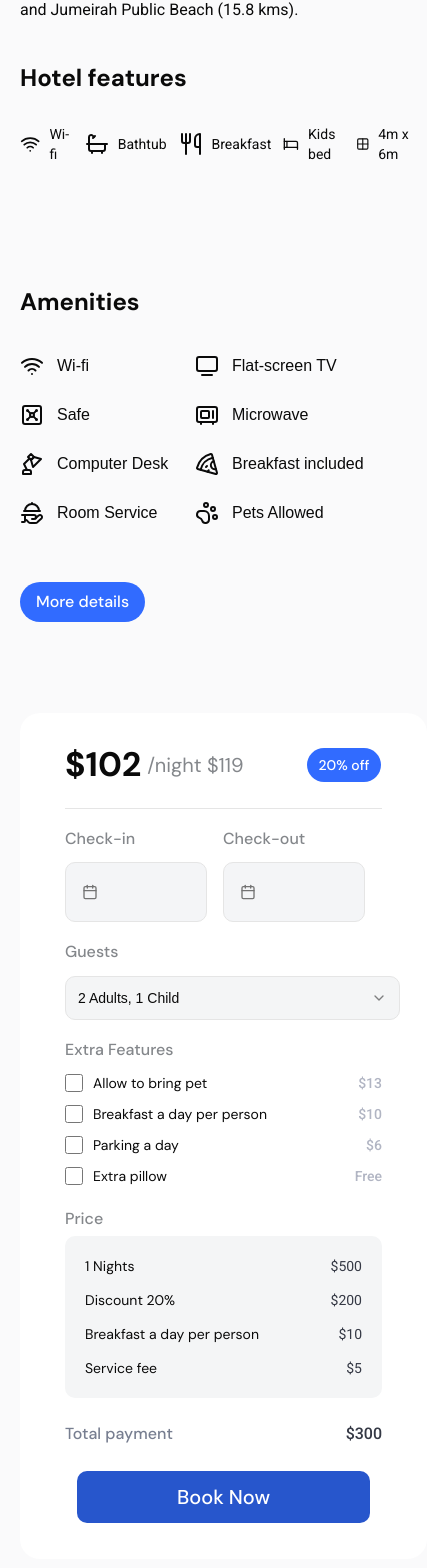
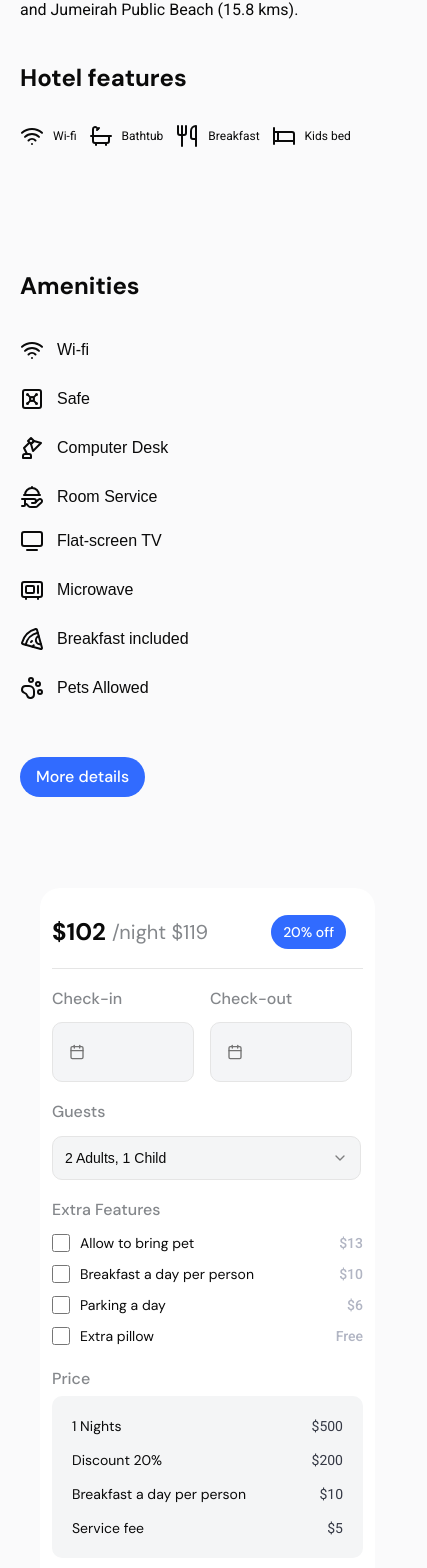
Before and after one commit to paulinasprojects/tripguide-dev, a Next.js app: page /hotel/1 in a window 390 px wide. Shown: the part 1097-2665 px from the top of the page, 427 px wide, since content can reach past the window. Built offline with nearby package versions, Linux system fonts and the light colour scheme.

Commit message:
added responsivness to the hotel details page

```diff
--- a/src/app/hotel/[hotelId]/page.tsx
+++ b/src/app/hotel/[hotelId]/page.tsx
@@ -12,11 +12,11 @@ const HotelDetailsPage = () => {
         <SearchBreadcrumbs
           isNotSearchPage
           hotelDetails='Hotel Details'
-          className='pb-0 pl-[100px] max-sm:pl-5'
+          className='pb-0 xl:pl-[100px] lg:pl-[20px] md:pl-[20px] max-sm:pl-5'
         />
       </div>
       <HotelDetails/>
-      <div className='mx-[100px] mb-10 max-sm:mx-5'>
+      <div className='xl:mx-[100px] md:mx-[20px] mb-10 max-sm:mx-5'>
         <ImageSlider images={propertyImages}/>
       </div>
       <HotelCategories/>
--- a/src/components/hotel-amenities.tsx
+++ b/src/components/hotel-amenities.tsx
@@ -6,7 +6,7 @@ const HotelAmenities = () => {
        <span className="font-bold font-dm-sans text-2xl">
           Amenities
         </span>
-        <div className="grid grid-cols-2 mt-[36px]">
+        <div className="grid grid-cols-2 mt-[36px] max-sm:grid-cols-1 max-sm:gap-5">
           <div className="flex flex-col gap-[25px]">
             <span className="flex gap-[13px]">
               <Wifi/>
--- a/src/components/hotel-categories.tsx
+++ b/src/components/hotel-categories.tsx
@@ -2,7 +2,7 @@ import { FaStar, FaStarHalf } from "react-icons/fa"
 
 const HotelCategories = () => {
   return (
-    <div className="ml-[100px] mb-10  max-sm:ml-5">
+    <div className="xl:ml-[100px] md:ml-[20px] mb-10  max-sm:ml-5">
      <div className="flex gap-[14px] items-center">
       <span className="text-[#38B245] text-sm bg-[#d6e1d6] rounded-[5px] p-1 font-dm-sans font-medium">5.0</span>
       <span className="text-[#FD9704] text-sm bg-[#e8decf] rounded-[5px] font-dm-sans font-medium p-1">Perfect</span>
--- a/src/components/hotel-details.tsx
+++ b/src/components/hotel-details.tsx
@@ -3,7 +3,7 @@ import { Flag } from 'lucide-react';
 
 const HotelDetails = () => {
   return (
-    <div className='mt-[25px] flex flex-col gap-[25px] ml-[100px] mb-10 max-sm:ml-5'>
+    <div className='mt-[25px] flex flex-col gap-[25px] xl:ml-[100px] lg:ml-[20px] mb-10 max-sm:ml-5'>
         <h3 className='text-headlineOne max-sm:text-[28px] font-medium font-font-roboto'>Entire rental unit in Opfikon</h3>
         <div className='flex gap-5'>
           <div className='flex gap-1.5 items-center'>
--- a/src/components/hotel-features.tsx
+++ b/src/components/hotel-features.tsx
@@ -8,23 +8,23 @@ const HotelFeatures = () => {
           Hotel features
         </span>
         <div className="flex gap-[48px] items-center max-sm:gap-3">
-          <span className="flex items-center gap-[9px] text-md font-font-roboto font-normal max-sm:text-sm">
+          <span className="flex items-center gap-[9px] text-md font-font-roboto font-normal max-sm:text-[12px] max-sm:whitespace-nowrap">
             <Wifi/>
               Wi-fi
           </span>
-          <span className="flex items-center gap-[9px] text-md font-font-roboto font-normal max-sm:text-sm">
+          <span className="flex items-center gap-[9px] text-md font-font-roboto font-normal max-sm:text-[12px]">
             <Bath/>
               Bathtub
           </span>
-          <span className="flex items-center gap-[9px] text-md font-font-roboto font-normal max-sm:text-sm">
+          <span className="flex items-center gap-[9px] text-md font-font-roboto font-normal max-sm:text-[12px]">
             <Utensils/>
               Breakfast
           </span>
-          <span className="flex items-center gap-[9px] text-md font-font-roboto font-normal max-sm:text-sm">
+          <span className="flex items-center gap-[9px] text-md font-font-roboto font-normal max-sm:text-[12px] max-sm:whitespace-nowrap">
             <Bed/>
               Kids bed
           </span>
-          <span className="flex items-center gap-[9px] text-md font-font-roboto font-normal max-sm:text-sm">
+          <span className="flex items-center gap-[9px] text-md font-font-roboto font-normal max-sm:text-[12px] max-sm:hidden">
             <Grid2X2/>
             4m x 6m
           </span>
--- a/src/components/hotel-guests.tsx
+++ b/src/components/hotel-guests.tsx
@@ -11,7 +11,7 @@ const HotelGuests = () => {
     <div className='flex flex-col gap-[12px]'>
       <label htmlFor="" className='text-md text-[#84878B] font-medium font-dm-sans'>Guests</label>
       <Select>
-        <SelectTrigger className='w-[335px] h-[44px] rounded-[10px] bg-[#F4F5F6]'>
+        <SelectTrigger className='w-[335px] h-[44px] rounded-[10px] bg-[#F4F5F6] max-sm:w-[309px]'>
           <SelectValue placeholder="2 Adults, 1 Child"/>
         </SelectTrigger>
         <SelectContent>
--- a/src/components/hotel-information.tsx
+++ b/src/components/hotel-information.tsx
@@ -4,9 +4,9 @@ import HotelPriceSection from "./hotel-price-section"
 
 const HotelInformation = () => {
   return (
-    <div className="mx-[100px] mb-[70px]  max-sm:mx-5">
+    <div className="xl:mx-[100px] md:mx-[20px] mb-[70px]  max-sm:mx-5">
       {/* Flex Container */}
-      <div className="flex gap-[91px] max-sm:flex-col">
+      <div className="flex gap-[91px] max-sm:flex-col md:flex-col xl:flex-row">
         {/* Left */}
         <div>
           <div className="flex flex-col gap-[22px]">
@@ -22,7 +22,7 @@ const HotelInformation = () => {
           <HotelAmenities/>
         </div>
         {/* Right */}
-        <div>
+        <div className="max-sm:ml-5">
           <HotelPriceSection/>
         </div>
       </div>
--- a/src/components/hotel-price-section.tsx
+++ b/src/components/hotel-price-section.tsx
@@ -6,11 +6,11 @@ import HotelPrice from "./hotel-price";
 
 const HotelPriceSection = () => {
   return (
-    <div className='bg-white w-[407px] h-[846px] rounded-[20px]'>
-      <div className="py-[26px] px-[45px]">
+    <div className='bg-white w-[407px] h-[846px] max-sm:h-[838px] max-sm:w-[335px] rounded-[20px]'>
+      <div className="py-[26px] px-[45px] max-sm:px-[12px]">
         <div className="flex gap-[63px] items-center">
           <div className="flex gap-1.5 items-center">
-            <span className="text-headlineThree font-bold font-dm-sans">$102</span>
+            <span className="text-headlineThree font-bold font-dm-sans max-sm:text-headlineFour">$102</span>
             <span className="text-xl font-normal font-dm-sans text-[#84878B]">/night $119</span>
           </div>
           <div>
```
